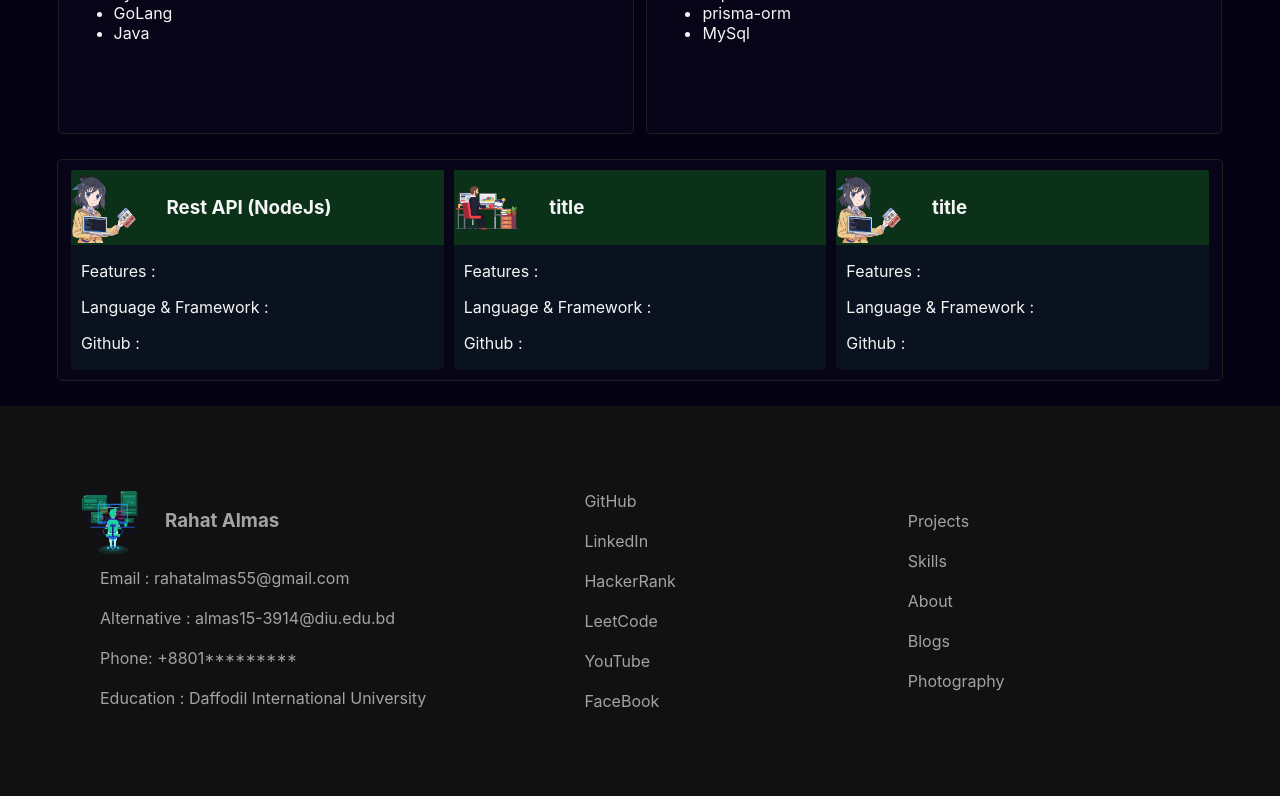
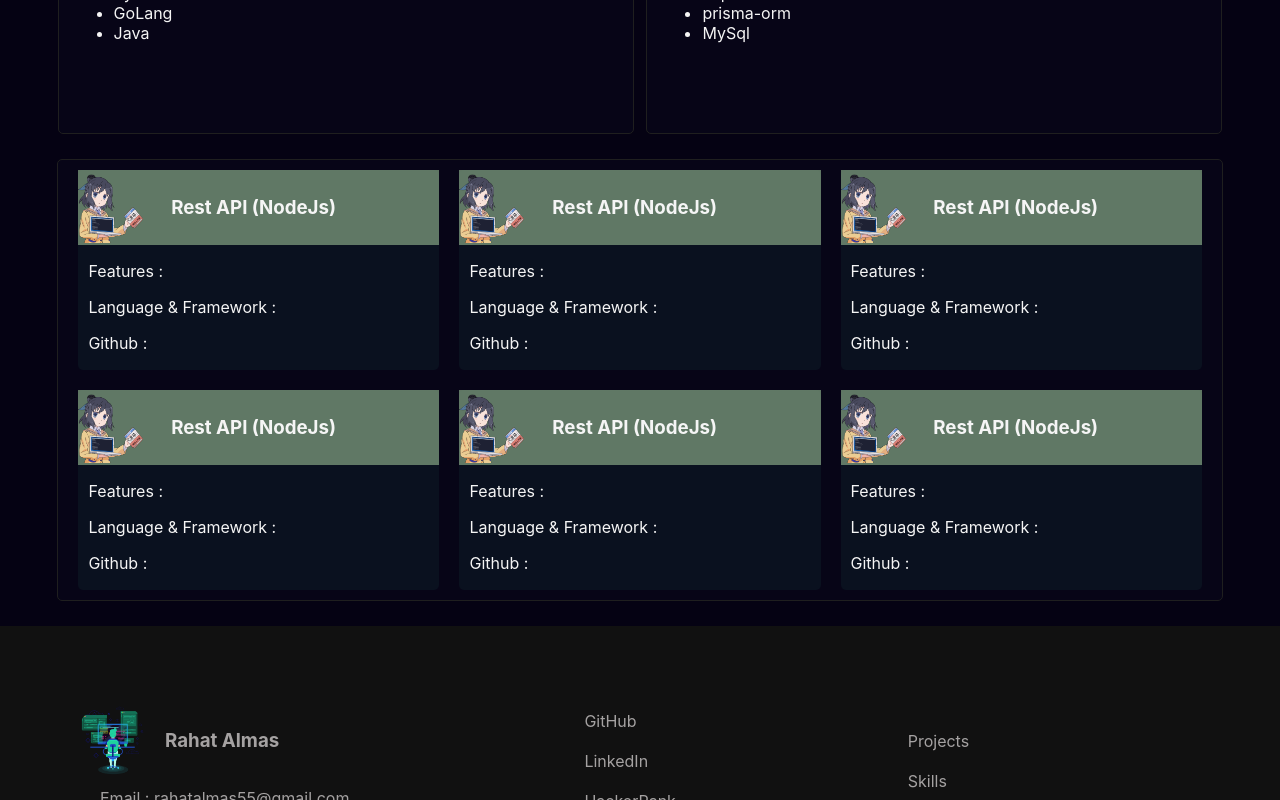
Before and after one commit to rahatalmas/portfolio-new, a React (Create React App) app in the folder rahat-almas/: page / in a window 1280 px wide. Shown: the part 827-1627 px from the top of the page. Built offline with nearby package versions, Linux system fonts and the light colour scheme.

Commit message:
about-component&sitemap

```diff
--- a/rahat-almas/src/components/About.js
+++ b/rahat-almas/src/components/About.js
@@ -2,9 +2,23 @@ import React from 'react';
 
 const About = () =>{
     return(
-       <div className='component-container'>
-          About Page
-       </div>
+       <div className='project-card'>
+            <div className='card-title-section'>
+               <img className='project-image' src='./images/languages/cutie.png' />
+               <h3>Rest API (NodeJs)</h3>
+            </div>
+            <div className='card-description-section'>
+               <p>
+                     Features :
+               </p>
+               <p>
+                     Language & Framework :
+               </p>
+               <div>
+                     Github :
+               </div>
+            </div>
+      </div>
     );
 }
 
--- a/rahat-almas/src/components/Home.css
+++ b/rahat-almas/src/components/Home.css
@@ -40,7 +40,7 @@
     height: 45vh;
 }
 .language-skills-item h4{
-    border-bottom: 3.5px solid rgba(22, 116, 71, 0.893);
+    border-bottom: 3.5px solid rgba(20, 115, 70, 0.85);
     padding-bottom: 10px;
 }
 .l-s-img{
@@ -62,8 +62,8 @@
 
 .project-row{
     display: grid;
-    grid-template-columns: 32% 32% 32%;
-    gap: 10px;
+    grid-template-columns: 31% 31% 31%;
+    gap: 20px;
     justify-content: center;
     align-items: center;
     padding:10px 0px;
@@ -74,6 +74,7 @@
     height: 200px;
     border-radius: 5px;
     text-align: left;
+    color: whitesmoke;
 
 }
 
@@ -82,7 +83,7 @@
    display: grid;
    grid-template-columns: 25% 75%;
    gap: 2.5px;
-   background-color: rgba(12, 62, 23, 0.713);
+   background-color: rgba(125, 155, 125, 0.75);
    align-items: center;
    text-align:  left;
 
@@ -133,3 +134,5 @@
     display: inline-block;
     padding: 10px 25px;
 }
+.end-line{
+}
--- a/rahat-almas/src/components/Home.js
+++ b/rahat-almas/src/components/Home.js
@@ -1,7 +1,7 @@
 import React from 'react';
 import './Home.css';
 import { Link } from 'react-router-dom';
-
+import About from './About';
 const Home = () =>{
     return(
        <div className='component-container'>
@@ -67,59 +67,12 @@ const Home = () =>{
                 <div className='projects'>
 
                         <div className='project-row'>
-                                <div className='project-card'>
-                                        <div className='card-title-section'>
-                                            <img className='project-image' src='./images/languages/cutie.png' />
-                                            <h3>Rest API (NodeJs)</h3>
-                                        </div>
-                                        <div className='card-description-section'>
-                                            <p>
-                                                Features :
-                                            </p>
-                                            <p>
-                                                Language & Framework :
-                                            </p>
-                                            <div>
-                                                Github :
-                                            </div>
-                                        </div>
-                                </div>
-
-                                <div className='project-card'>
-                                        <div className='card-title-section'>
-                                            <img className='project-image' src='./images/languages/office.png' />
-                                            <h3>title</h3>
-                                        </div>
-                                        <div className='card-description-section'>
-                                            <p>
-                                                Features :
-                                            </p>
-                                            <p>
-                                                Language & Framework :
-                                            </p>
-                                            <div>
-                                                Github :
-                                            </div>
-                                        </div>
-                                </div>
-
-                                <div className='project-card'>
-                                        <div className='card-title-section'>
-                                            <img className='project-image' src='./images/languages/cutie.png' />
-                                            <h3>title</h3>
-                                        </div>
-                                        <div className='card-description-section'>
-                                           <p>
-                                                Features :
-                                            </p>
-                                            <p>
-                                                Language & Framework :
-                                            </p>
-                                            <div>
-                                                Github :
-                                            </div>
-                                        </div>
-                                </div>
+                                <About/>
+                                <About/>
+                                <About/>
+                                <About/>
+                                <About/>
+                                <About/>
                         </div>
                 </div>
           </div>
@@ -153,6 +106,9 @@ const Home = () =>{
                      <Link to="/" className='sitemap-link'>Photography</Link>
               </div>
           </footer>
+          <div className='end-line'>
+
+          </div>
 
        </div>
     );
```
